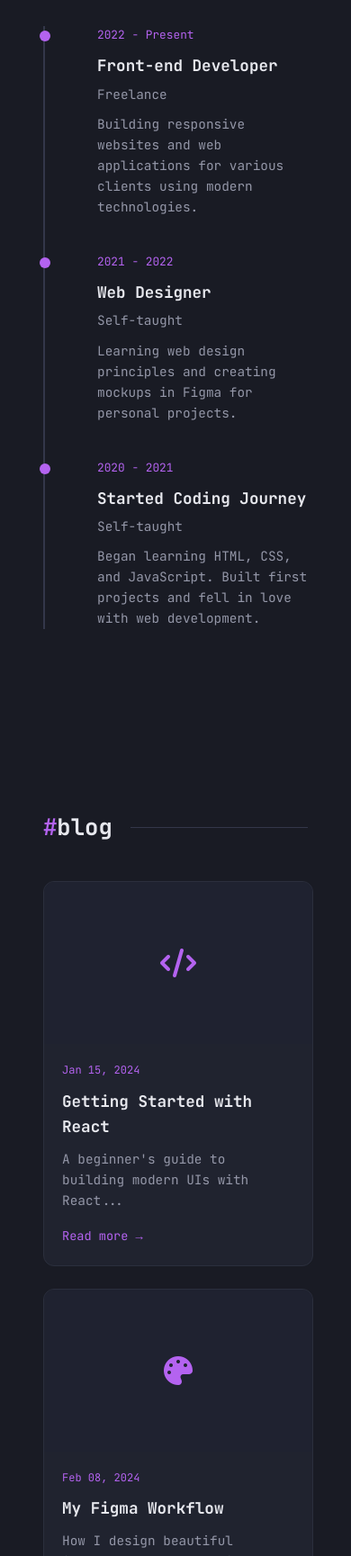
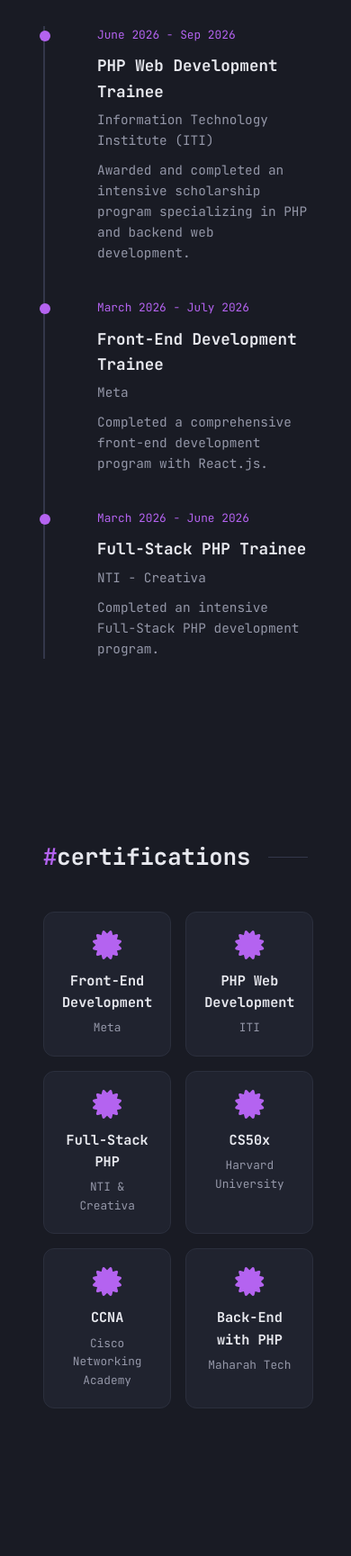
Before and after one commit to Abdelrahman30612/portfolio, a website: page index.html in a window 390 px wide. Shown: the part 5440-7169 px from the top of the page at 90% size. Drawn offline with Linux system fonts and the light colour scheme; no server answers.

Commit message:
Update portfolio data from CV: name, skills, timeline, projects, certifications, contact info

```diff
--- a/css/style.css
+++ b/css/style.css
@@ -529,6 +529,29 @@ html{scroll-behavior:smooth;scroll-padding-top:80px;}
 .modal-actions .btn{padding:10px 24px;border-radius:8px;text-decoration:none;font-weight:600;font-size:0.9rem;}
 @media(max-width:600px){.modal-images{grid-template-columns:1fr;}}
 
+/* ===== CERTIFICATIONS ===== */
+.certifications-grid{
+  display:grid;grid-template-columns:repeat(3,1fr);gap:16px;
+}
+.cert-card{
+  background:var(--card);border:1px solid var(--card-border);border-radius:12px;
+  padding:20px;text-align:center;transition:all 0.3s ease;
+}
+.cert-card:hover{
+  border-color:var(--accent);transform:translateY(-4px);
+  box-shadow:0 10px 30px -10px rgba(180,99,240,0.3);
+}
+.cert-card i{
+  font-size:2rem;color:var(--accent);margin-bottom:12px;
+}
+.cert-card h4{
+  font-size:0.95rem;margin-bottom:6px;color:var(--text);
+}
+.cert-card p{
+  font-size:0.8rem;color:var(--text-dim);font-family:'JetBrains Mono',monospace;
+}
+@media(max-width:600px){.certifications-grid{grid-template-columns:1fr 1fr;}}
+
 /* ===== RESPONSIVE ===== */
 @media (max-width: 900px){
   .hero-inner, .skills-layout, .about-layout{grid-template-columns:1fr;}
--- a/index.html
+++ b/index.html
@@ -250,22 +250,64 @@
     </div>
     <div class="timeline fade-in" id="timelineContainer">
       <div class="timeline-item">
-        <div class="date">2022 - <span>Present</span></div>
-        <h3>Front-end Developer</h3>
-        <div class="company">Freelance</div>
-        <p>Building responsive websites and web applications for various clients using modern technologies.</p>
+        <div class="date">June 2026 - Sep 2026</div>
+        <h3>PHP Web Development Trainee</h3>
+        <div class="company">Information Technology Institute (ITI)</div>
+        <p>Awarded and completed an intensive scholarship program specializing in PHP and backend web development.</p>
       </div>
       <div class="timeline-item">
-        <div class="date">2021 - 2022</div>
-        <h3>Web Designer</h3>
-        <div class="company">Self-taught</div>
-        <p>Learning web design principles and creating mockups in Figma for personal projects.</p>
+        <div class="date">March 2026 - July 2026</div>
+        <h3>Front-End Development Trainee</h3>
+        <div class="company">Meta</div>
+        <p>Completed a comprehensive front-end development program with React.js.</p>
       </div>
       <div class="timeline-item">
-        <div class="date">2020 - 2021</div>
-        <h3>Started Coding Journey</h3>
-        <div class="company">Self-taught</div>
-        <p>Began learning HTML, CSS, and JavaScript. Built first projects and fell in love with web development.</p>
+        <div class="date">March 2026 - June 2026</div>
+        <h3>Full-Stack PHP Trainee</h3>
+        <div class="company">NTI - Creativa</div>
+        <p>Completed an intensive Full-Stack PHP development program.</p>
+      </div>
+    </div>
+  </div>
+</section>
+
+<!-- Certifications Section -->
+<section class="section" id="certifications">
+  <div class="wrap">
+    <div class="section-head fade-in" style="max-width:400px;">
+      <h2><span class="hash">#</span><span>certifications</span></h2>
+      <div class="rule"></div>
+    </div>
+    <div class="certifications-grid fade-in" id="certificationsContainer">
+      <div class="cert-card">
+        <i class="fas fa-certificate"></i>
+        <h4>Front-End Development</h4>
+        <p>Meta</p>
+      </div>
+      <div class="cert-card">
+        <i class="fas fa-certificate"></i>
+        <h4>PHP Web Development</h4>
+        <p>ITI</p>
+      </div>
+      <div class="cert-card">
+        <i class="fas fa-certificate"></i>
+        <h4>Full-Stack PHP</h4>
+        <p>NTI & Creativa</p>
+      </div>
+      <div class="cert-card">
+        <i class="fas fa-certificate"></i>
+        <h4>CS50x</h4>
+        <p>Harvard University</p>
+      </div>
+      <div class="cert-card">
+        <i class="fas fa-certificate"></i>
+        <h4>CCNA</h4>
+        <p>Cisco Networking Academy</p>
+      </div>
+      <div class="cert-card">
+        <i class="fas fa-certificate"></i>
+        <h4>Back-End with PHP</h4>
+        <p>Maharah Tech</p>
       </div>
     </div>
   </div>
```
Also changed, not shown: server/db.js (+36 -33 lines).
